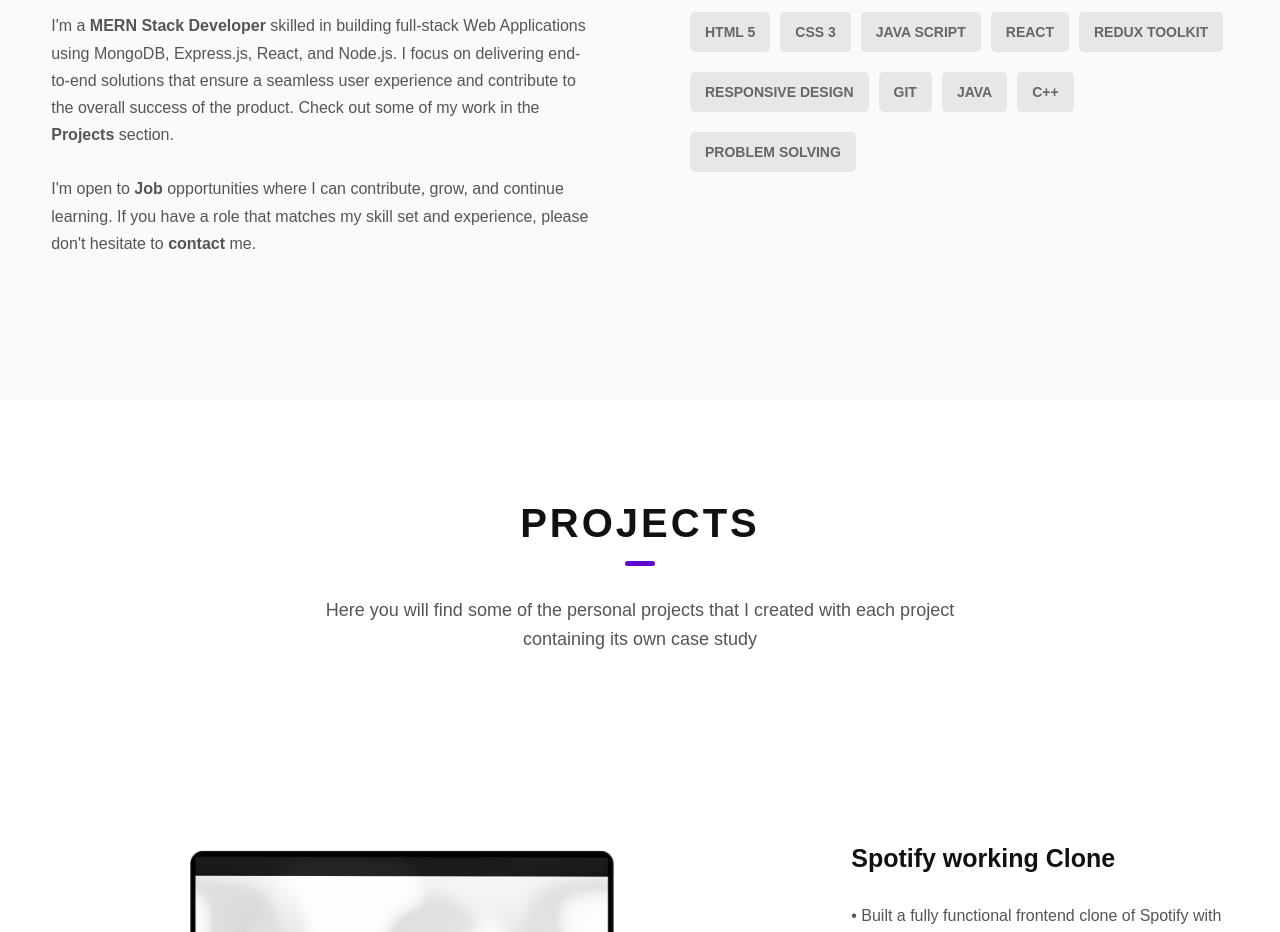
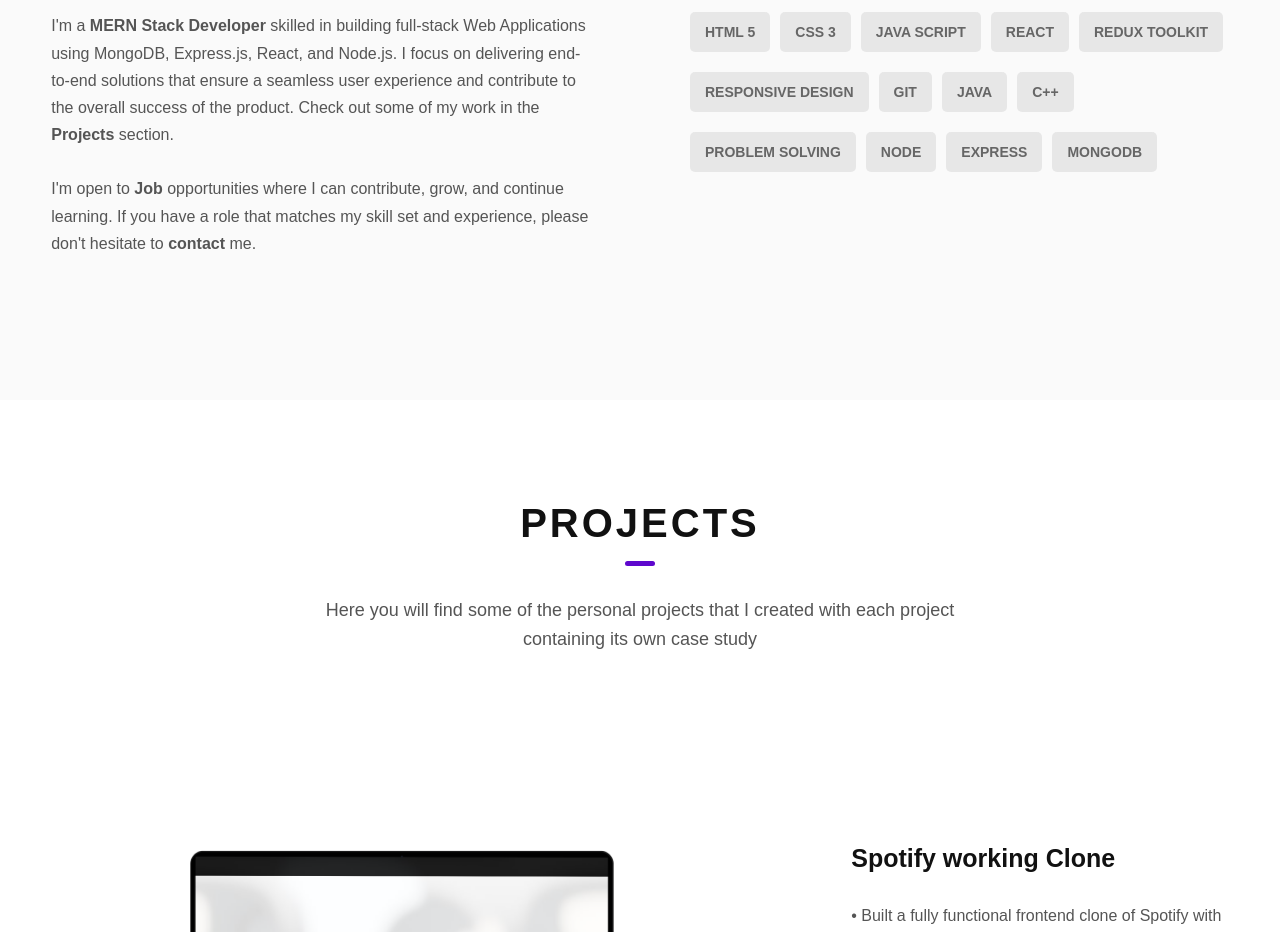
Before and after one commit to Nileshnimawat/My-Portfolio, a React (Vite) app: page / in a window 1280 px wide. Shown: the part 1200-2132 px from the top of the page. Built offline with nearby package versions, Linux system fonts and the light colour scheme; a web font is replaced by a local one.

Commit message:
proifle updated

```diff
--- a/src/app/App.jsx
+++ b/src/app/App.jsx
@@ -24,6 +24,9 @@ import {
   BiLogoJavascript,
   BiLogoRedux,
   BiLogoJava,
+  BiLogoNodejs,
+  BiLogoMongodb,
+  BiLogo
 } from "react-icons/bi";
 import { BsFacebook, BsGit, BsPuzzle } from "react-icons/bs";
 import { TbBrandCpp } from "react-icons/tb";
@@ -88,6 +91,21 @@ const skills = [
     name: "Problem Solving",
     icon: <BsPuzzle size="25px" color="white" />,
     cssName: "problem-solving",
+  },
+  {
+    name: "Node",
+    icon: <BiLogoNodejs size="25px" color="white" />,
+    cssName: "node",
+  },
+  {
+    name: "Express",
+    icon: <BiLogoNodejs size="25px" color="white" />,
+    cssName: "express",
+  },
+  {
+    name: "MongoDB",
+    icon: <BsPuzzle size="25px" color="white" />,
+    cssName: "mongodb",
   },
 ];
 
```
